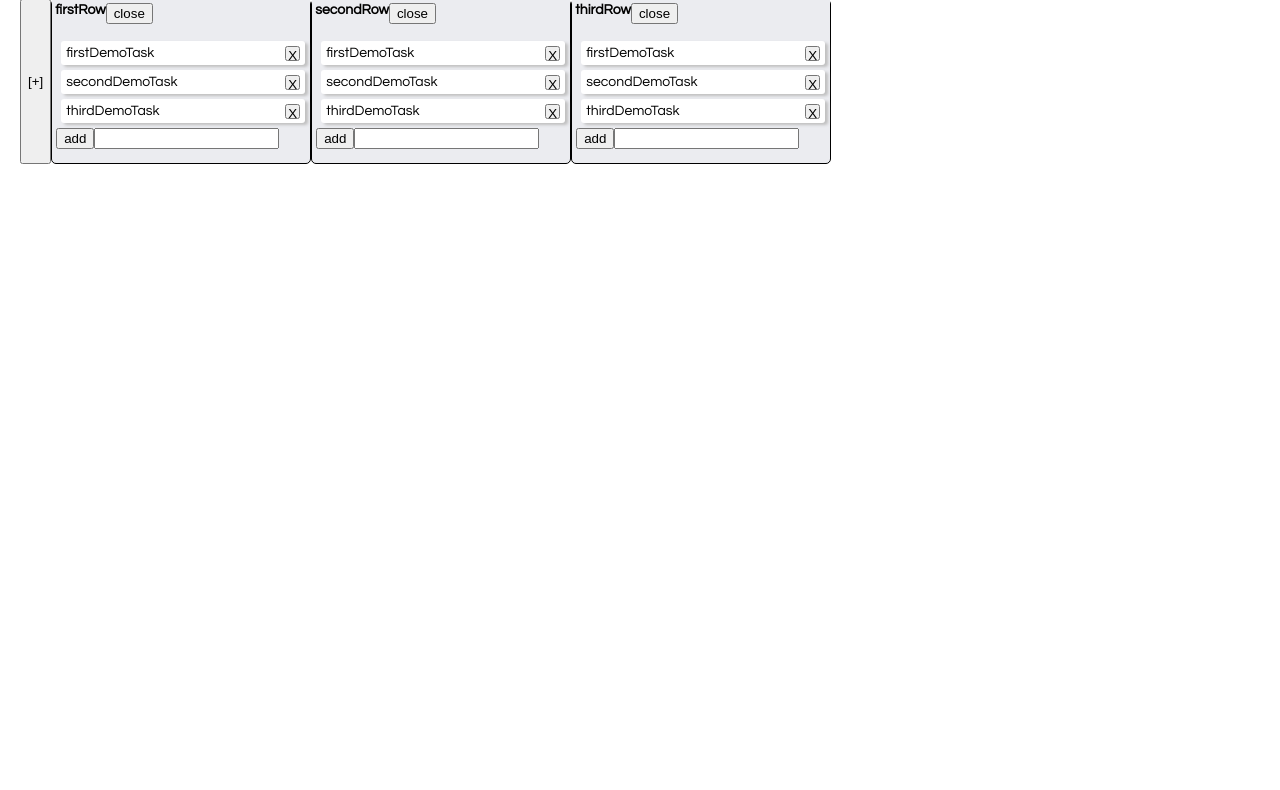
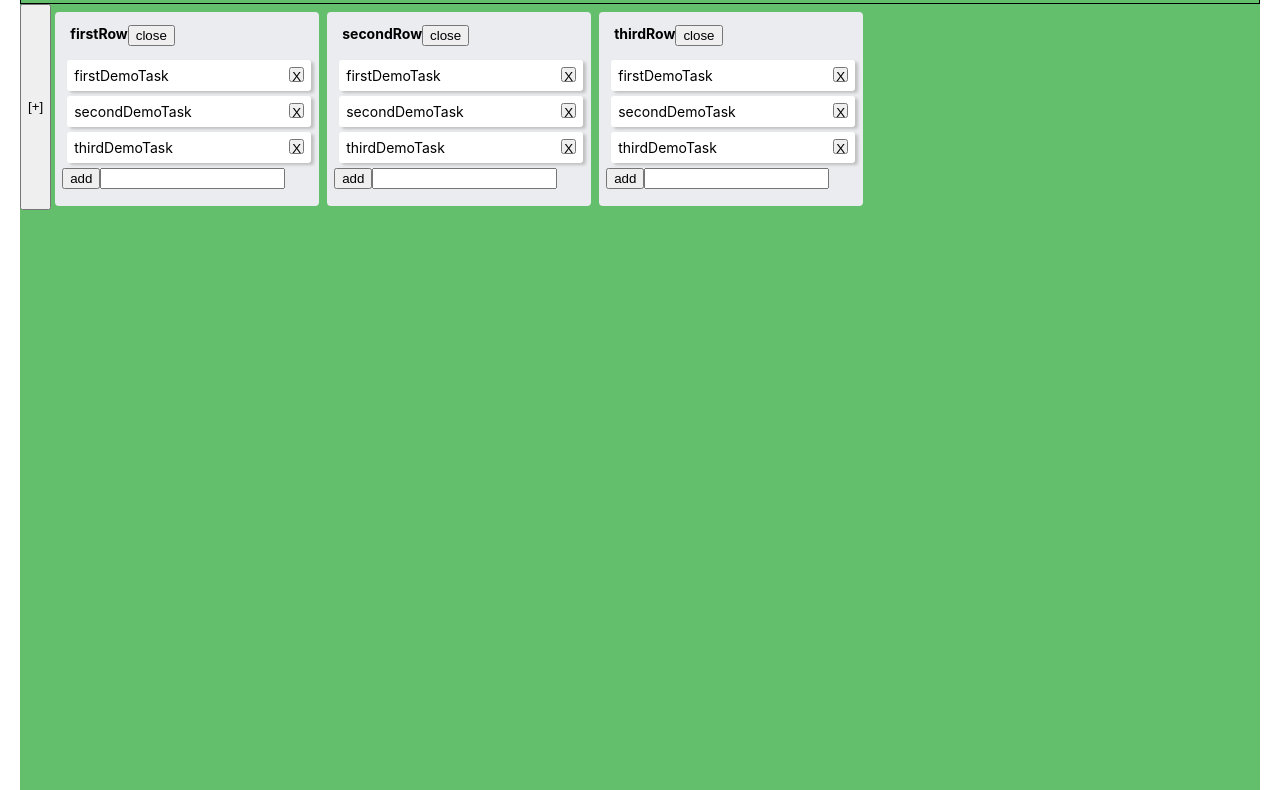
Before and after one commit to VToreZ/reactTODO, a React app: page / in a window 1280 px wide. Shown: the part 90-880 px from the top of the page. Before the commit the page ends 800 px from the top, so only its background shows below. Built offline with nearby package versions, Linux system fonts and the light colour scheme.

Commit message:
context deleted

```diff
--- a/src/components/Layout/index.js
+++ b/src/components/Layout/index.js
@@ -1,6 +1,5 @@
 import React, { useState, useEffect } from 'react';
 import ReactDOM, { render } from 'react-dom';
-import Context from './context';
 import Row from '../Row';
 import './index.css';
 /////////
@@ -36,16 +35,14 @@ function Layout() {
   }
 
   return (
-    <Context.Provider value={{removeRow}}>
       <div className='Layout__container'>
         <button onClick={addRow}>[+]</button>
         {
           rowNames.slice(0, rowNames.length).map(n => {
-            return <Row id={n.id} name={n.name} key={n.id}/>
+            return <Row id={n.id} name={n.name} key={n.id} removeRow={removeRow}/>
           })
         }
       </div>
-    </Context.Provider>
   );
 }
 
--- a/src/components/Row/index.css
+++ b/src/components/Row/index.css
@@ -3,24 +3,29 @@
 }
 
 .rowHeader {
-    padding: 3px;
+    padding: 10px 5px 0 12px;
     /* border: 1px solid black; */
     display: flex;
     /* border-radius: 3px; */
     background-color: #ebecf0;
 
+
 }
 
 .rowContent {
-    border: 1px solid black;
+    /* border: 1px solid black; */
     background-color: #ebecf0;
-    border-radius: 5px;
+    border-radius: 4px;
+    padding: 3px;
+    margin: 8px 4px 4px;
 
 }
 
 .rowWrap {
     border: 1px s/olid black;
     width: 260px;
+    min-width: 272px;
+
     /* height: 500px; */
 }
 
--- a/src/components/Row/index.js
+++ b/src/components/Row/index.js
@@ -1,11 +1,9 @@
 import React, { useState, useEffect, useContext, Fragment } from 'react';
 import ReactDOM, { render } from 'react-dom';
-import Context from '../Layout/context';
 import Task from '../Task/index';
 import './index.css';
 /////////
 function Row(props) {
-  const {removeRow} = useContext(Context);
   const [tasks, setTasks] = useState([
     {id: 1,
     title: 'firstDemoTask'},
@@ -39,7 +37,7 @@ function Row(props) {
           <strong className="rowName">
             {props.name}
           </strong>
-          <button onClick={() => removeRow(props.id)}>
+          <button onClick={() => props.removeRow(props.id)}>
             close
           </button>
         </div>
--- a/src/components/Task/index.css
+++ b/src/components/Task/index.css
@@ -4,11 +4,13 @@
     box-shadow: 3px 2px 3px silver ;
     background-color: white;
 
-    padding: 5px;
+    height: auto;
+    padding: 7px;
     margin: 5px;
     cursor: pointer;
 }
 
+
 .taskItem:hover {
     background-color: whitesmoke;
 }
--- a/src/index.css
+++ b/src/index.css
@@ -1,5 +1,7 @@
 body {
-    font: 14px "Century Gothic", Futura, sans-serif;
+    /* font: 14px "Century Gothic", Futura, sans-serif; */
+    font-size: 14px;
+    font-family: -apple-system,BlinkMacSystemFont,Segoe UI,Roboto,Noto Sans,Ubuntu,Droid Sans,Helvetica Neue,sans-serif;
     margin: 20px;
   }
 
@@ -48,3 +50,9 @@ body {
   .game-info {
     margin-left: 20px;
   }
+
+  .pageWrap {
+    /* width: 100%; */
+    height: 1000px;
+    background-color: #63bf6b;
+  }
```
